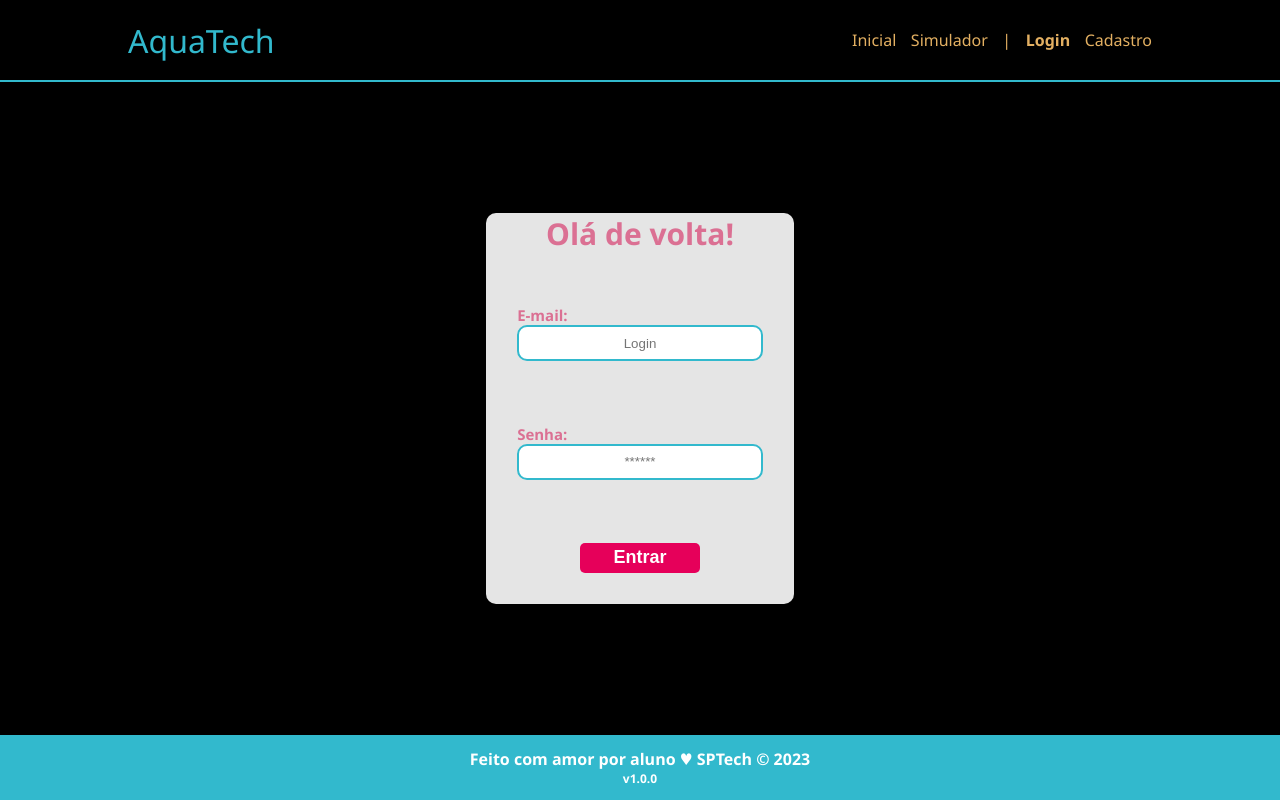
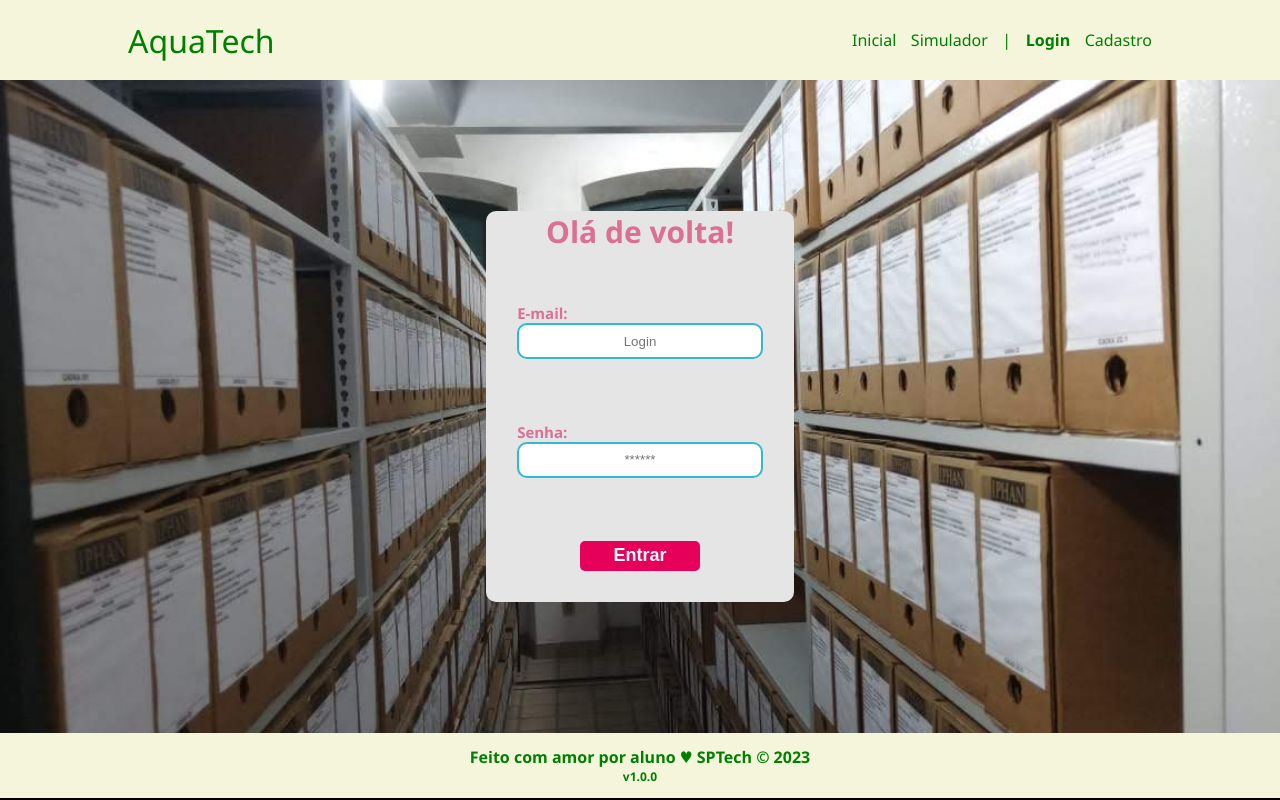
Before and after one commit to IgorMoura1/PaperSave, a website: page site/public/login.html in a window 1280 px wide. Drawn offline with Linux system fonts and the light colour scheme.

Commit message:
estilizando login

```diff
--- a/site/public/css/estilo.css
+++ b/site/public/css/estilo.css
@@ -21,7 +21,7 @@ body {
 
 .header {
   height: var(--tamanho-header);
-  border-bottom: 2px solid #32b9cd;
+  background-color: beige;
 }
 
 .header .container {
@@ -32,7 +32,7 @@ body {
 
 .header a {
   text-decoration: none;
-  color: #e3b062;
+  color: green;
 }
 
 .agora {
@@ -45,11 +45,11 @@ body {
   align-items: center;
   justify-content: space-between;
   list-style: none;
-  color: #e3b062;
+  color: green;
 }
 
 .titulo {
-  color: #32b9cd;
+  color: green;
   width: fit-content;
   font-weight: 500;
 }
@@ -114,7 +114,7 @@ body {
 
 .login {
   height: var(--tamanho-login);
-  background-image: url('../assets/imgs/bg-jelly-fish-para-home.png');
+  background-image: url('../assets/imgs/bg-jelly-fish-para-home.jpg');
   background-size: cover;
 }
 
@@ -237,8 +237,8 @@ body {
 .footer {
   height: var(--tamanho-footer);
   width: 100%;
-  background-color: #32b9cd;
-  color: #fff;
+  background-color: beige;
+  color: green;
 }
 
 .footer h4 {
--- a/site/public/login.html
+++ b/site/public/login.html
@@ -6,7 +6,7 @@
     <meta http-equiv="X-UA-Compatible" content="IE=edge">
     <meta name="viewport" content="width=device-width, initial-scale=1.0">
 
-    <title>AquaTech | Login</title>
+    <title>PaperSave | Login</title>
 
     <script src="./js/sessao.js"></script>
 
```
